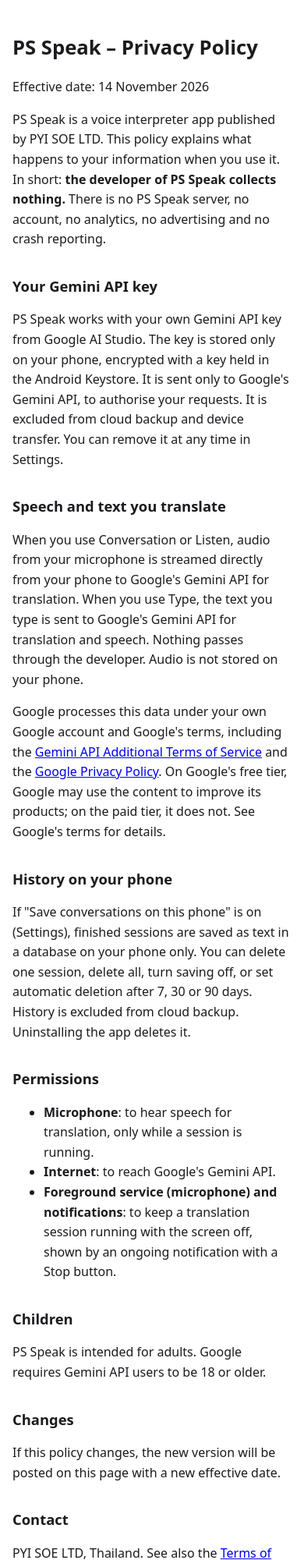
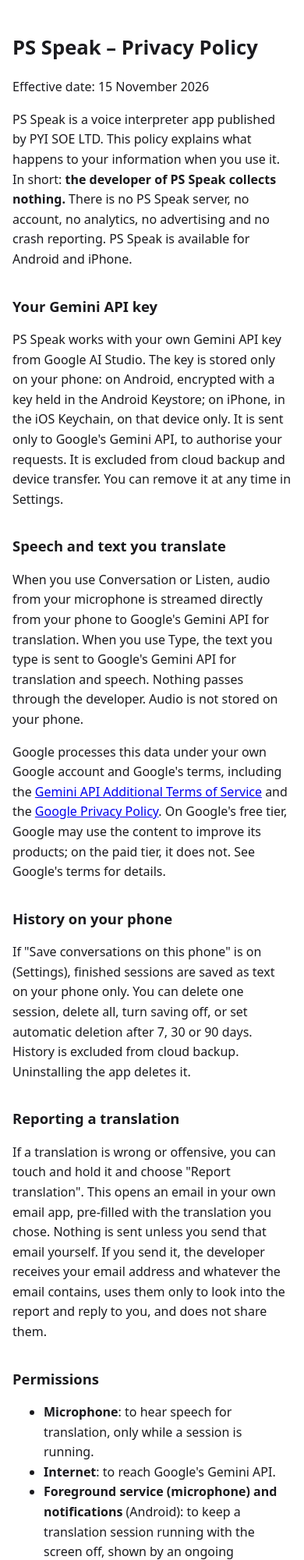
Before and after one commit to Admin-PSS/tayarnaryu, a plain HTML site: page app/psspeak-privacy.html in a window 390 px wide. Shown: the top 2000 px of the page at 78% size. Drawn offline with Linux system fonts and the light colour scheme.

Commit message:
PS Speak privacy: report-translation emails, iPhone key storage
Co-Authored-By: Claude Opus 5.5 <noreply@anthropic.com>

```diff
--- a/app/psspeak-privacy.html
+++ b/app/psspeak-privacy.html
@@ -12,15 +12,15 @@
 </head>
 <body>
 <h1>PS Speak – Privacy Policy</h1>
-<p>Effective date: 14 November 2026</p>
+<p>Effective date: 15 November 2026</p>
 
 <p>PS Speak is a voice interpreter app published by PYI SOE LTD. This policy explains what happens to your information when you use it.
 In short: <strong>the developer of PS Speak collects nothing.</strong> There is no PS Speak server, no account,
-no analytics, no advertising and no crash reporting.</p>
+no analytics, no advertising and no crash reporting. PS Speak is available for Android and iPhone.</p>
 
 <h2>Your Gemini API key</h2>
-<p>PS Speak works with your own Gemini API key from Google AI Studio. The key is stored only on your phone,
-encrypted with a key held in the Android Keystore. It is sent only to Google's Gemini API, to authorise your requests.
+<p>PS Speak works with your own Gemini API key from Google AI Studio. The key is stored only on your phone:
+on Android, encrypted with a key held in the Android Keystore; on iPhone, in the iOS Keychain, on that device only. It is sent only to Google's Gemini API, to authorise your requests.
 It is excluded from cloud backup and device transfer. You can remove it at any time in Settings.</p>
 
 <h2>Speech and text you translate</h2>
@@ -33,15 +33,21 @@ translation and speech. Nothing passes through the developer. Audio is not store
 the content to improve its products; on the paid tier, it does not. See Google's terms for details.</p>
 
 <h2>History on your phone</h2>
-<p>If "Save conversations on this phone" is on (Settings), finished sessions are saved as text in a database on
+<p>If "Save conversations on this phone" is on (Settings), finished sessions are saved as text on
 your phone only. You can delete one session, delete all, turn saving off, or set automatic deletion after 7, 30 or
 90 days. History is excluded from cloud backup. Uninstalling the app deletes it.</p>
+
+<h2>Reporting a translation</h2>
+<p>If a translation is wrong or offensive, you can touch and hold it and choose "Report translation". This opens an email in your own email app,
+pre-filled with the translation you chose. Nothing is sent unless you send that email yourself. If you send it,
+the developer receives your email address and whatever the email contains, uses them only to look into the report
+and reply to you, and does not share them.</p>
 
 <h2>Permissions</h2>
 <ul>
   <li><strong>Microphone</strong>: to hear speech for translation, only while a session is running.</li>
   <li><strong>Internet</strong>: to reach Google's Gemini API.</li>
-  <li><strong>Foreground service (microphone) and notifications</strong>: to keep a translation session running
+  <li><strong>Foreground service (microphone) and notifications</strong> (Android): to keep a translation session running
     with the screen off, shown by an ongoing notification with a Stop button.</li>
 </ul>
 
```
